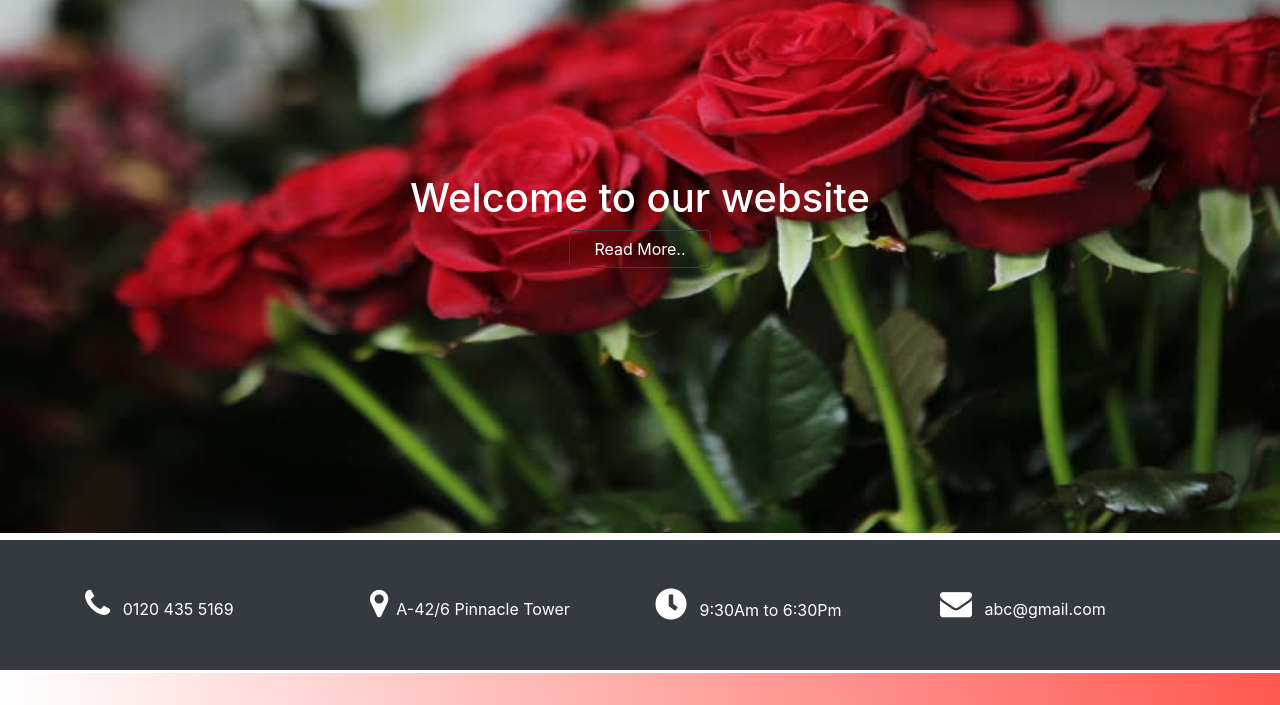
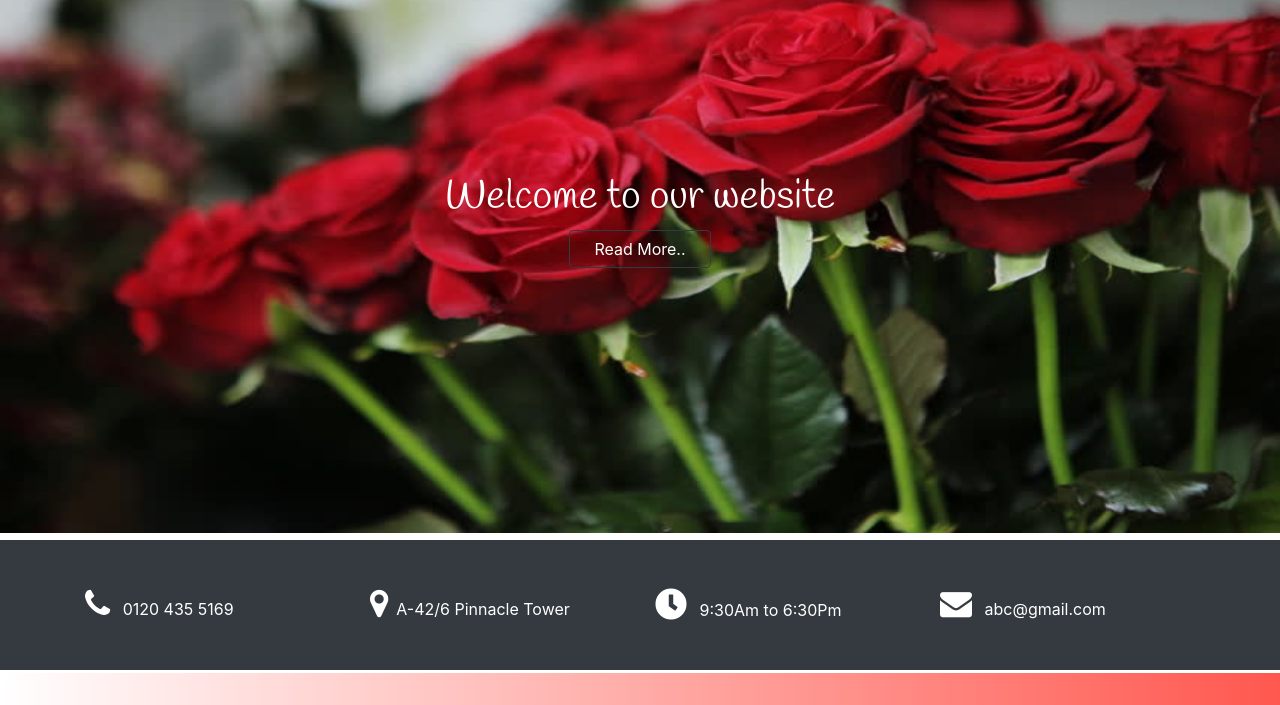
Before and after one commit to Narinderkaur651/New, a plain HTML site: page index.html in a window 1280 px wide. Shown: the part 95-800 px from the top of the page. Drawn offline with nearby package versions, Linux system fonts and the light colour scheme.

Commit message:
font update

```diff
--- a/index.html
+++ b/index.html
@@ -12,6 +12,7 @@
     <link href="https://stackpath.bootstrapcdn.com/font-awesome/4.7.0/css/font-awesome.min.css" rel="stylesheet"
         integrity="sha384-wvfXpqpZZVQGK6TAh5PVlGOfQNHSoD2xbE+QkPxCAFlNEevoEH3Sl0sibVcOQVnN" crossorigin="anonymous">
     <link rel="stylesheet" href="https://maxcdn.bootstrapcdn.com/bootstrap/4.3.1/css/bootstrap.min.css">
+    <link href="https://fonts.googleapis.com/css?family=Handlee&display=swap" rel="stylesheet">
     <script src="https://cdnjs.cloudflare.com/ajax/libs/popper.js/1.14.7/umd/popper.min.js"></script>
     <script src="https://maxcdn.bootstrapcdn.com/bootstrap/4.3.1/js/bootstrap.min.js"></script>
 
@@ -147,7 +148,7 @@
                             iusto amet qui impedit,
                             aliquid dolorem quia ea quod eos</p>
                     </div>
-                    <div class="col-md-4 content"><img src="./img1/bg2.jpeg" class="img-fluid rounded-circle"
+                    <div class="col-md-4 content"><img src="./img1/bg2.jpeg " class="img-fluid rounded-circle"
                             width="60%">
                         <h2 class="heading">LOREM</h2>
                         <p>Lorem ipsum, dolor sit amet consectetur adipisicing elit. Beatae magni animi nemo nisi neque,
--- a/roseweb.css
+++ b/roseweb.css
@@ -74,6 +74,10 @@ footer {
 i {
   color: #fff;
 }
+h2,
+h1 {
+  font-family: "Handlee", cursive;
+}
 /*--media--*/
 @media only screen and (max-width: 768px) {
   #contact {
```
